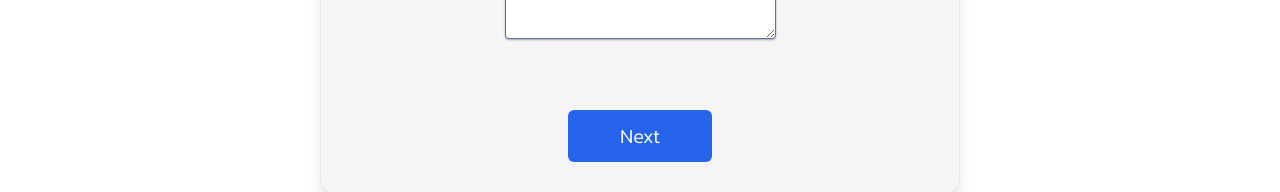
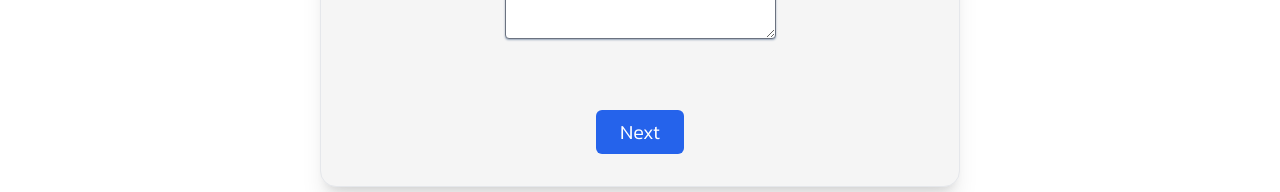
Before and after one commit to dogray7722/graphqlschool, a Next.js app in the folder frontend/: page /admin in a window 1280 px wide. Shown: the part 760-952 px from the top of the page. Built offline with nearby package versions, Linux system fonts and the light colour scheme.

Commit message:
adds back button functionality on stepper form

```diff
--- a/frontend/components/CourseStepper.js
+++ b/frontend/components/CourseStepper.js
@@ -52,7 +52,7 @@ const CourseStepper = () => {
                 type="text"
                 id="name"
                 name="name"
-                className="rounded mt-1 shadow-slate-400 shadow-sm w-full"
+                className="rounded mt-1 shadow-slate-400 shadow-sm w-full font-manrope"
               />
             </div>
             <div>
@@ -63,7 +63,7 @@ const CourseStepper = () => {
                 type="textarea"
                 id="description"
                 name="description"
-                className="rounded mt-1 shadow-slate-400 shadow-sm w-full"
+                className="rounded mt-1 shadow-slate-400 shadow-sm w-full font-manrope"
               ></textarea>
             </div>
           </div>
@@ -188,19 +188,29 @@ const CourseStepper = () => {
           </div>
         )}
 
-        <div>
-          <div className="flex flex-col mt-10 mb-8">
+        <div className="flex space-x-8 mt-10 mb-8  ">
+          {currentStep > 1 && (
             <button
-              className="px-8 py-3 text-xl w-36 rounded-md text-white bg-blue-600"
+              className="text-xl w-30 px-6 py-2 rounded-md text-white bg-slate-500"
               onClick={() => {
-                currentStep === steps.length
-                  ? setComplete(true)
-                  : setCurrentStep((prev) => prev + 1);
+                setCurrentStep((prev) => prev - 1);
+                setComplete(false);
               }}
             >
-              {currentStep === steps.length ? "Finish" : "Next"}
+              Back
             </button>
-          </div>
+          )}
+
+          <button
+            className="text-xl w-30 px-6 py-2 rounded-md text-white bg-blue-600"
+            onClick={() => {
+              currentStep === steps.length
+                ? setComplete(true)
+                : setCurrentStep((prev) => prev + 1);
+            }}
+          >
+            {currentStep === steps.length ? "Finish" : "Next"}
+          </button>
         </div>
       </form>
     </div>
```
